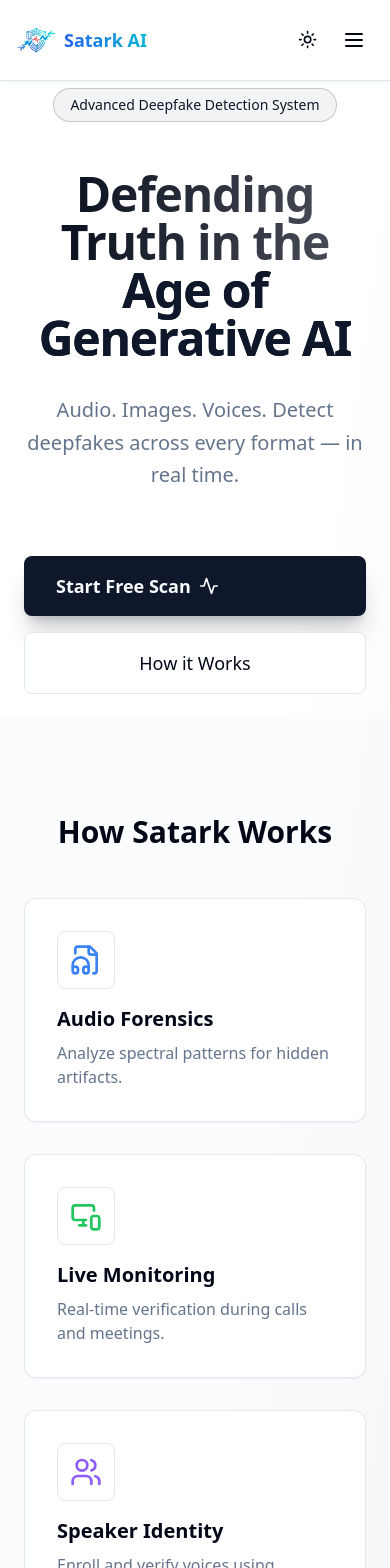
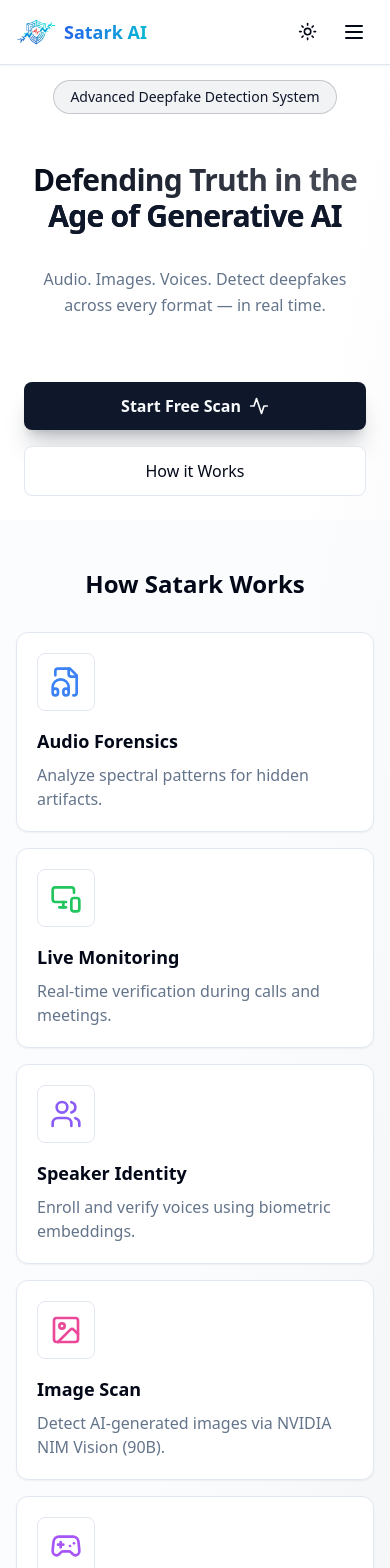
Before and after one commit to theunstopabble/Satark-AI, a React (Vite) app in the folder apps/web/: page / in a window 390 px wide. Shown: the top 1568 px of the page. Built offline with nearby package versions, Linux system fonts and the light colour scheme.

Commit message:
layout fix

```diff
--- a/apps/web/dev-dist/sw.js
+++ b/apps/web/dev-dist/sw.js
@@ -85,7 +85,7 @@
     "revision": "3ca0b8505b4bec776b69afdba2768812"
   }, {
     "url": "/index.html",
-    "revision": "0.c1uqicf539g"
+    "revision": "0.3789a22nuvc"
   }], {});
   workbox.cleanupOutdatedCaches();
   workbox.registerRoute(new workbox.NavigationRoute(workbox.createHandlerBoundToURL("/index.html"), {
--- a/apps/web/src/components/ImageUpload.tsx
+++ b/apps/web/src/components/ImageUpload.tsx
@@ -72,22 +72,22 @@
     <div className="space-y-8 animate-in fade-in duration-700">
       {/* Header */}
       <div className="text-center space-y-2">
-        <h1 className="text-4xl font-extrabold tracking-tight bg-clip-text text-transparent bg-gradient-to-r from-primary to-primary/60">
+        <h1 className="text-2xl sm:text-4xl font-extrabold tracking-tight bg-clip-text text-transparent bg-gradient-to-r from-primary to-primary/60">
           Image Analysis
         </h1>
-        <p className="text-muted-foreground text-lg">
+        <p className="text-muted-foreground text-sm sm:text-lg">
           Detect AI-generated or deepfake images with our vision model.
         </p>
       </div>
 
       {/* Upload Card */}
       <div className="bg-card border rounded-2xl shadow-xl overflow-hidden hover:shadow-2xl transition-shadow duration-300">
-        <div className="p-8 space-y-6">
+        <div className="p-4 sm:p-8 space-y-6">
           {/* Drop Zone */}
           <div
             onDrop={handleDrop}
             onDragOver={(e) => e.preventDefault()}
-            className="border-2 border-dashed border-muted rounded-xl p-8 text-center cursor-pointer hover:border-primary/50 transition-colors"
+            className="border-2 border-dashed border-muted rounded-xl p-5 sm:p-8 text-center cursor-pointer hover:border-primary/50 transition-colors"
             onClick={() => document.getElementById("image-input")?.click()}
           >
             {preview ? (
--- a/apps/web/src/components/LandingNavbar.tsx
+++ b/apps/web/src/components/LandingNavbar.tsx
@@ -68,7 +68,7 @@
   return (
     <nav className="fixed top-0 left-0 right-0 z-50 border-b bg-background/95 backdrop-blur-xl shadow-sm">
       <style>{mobileMenuStyles}</style>
-      <div className="max-w-7xl mx-auto px-4 md:px-6 h-20 flex items-center justify-between">
+      <div className="max-w-7xl mx-auto px-4 md:px-6 h-16 sm:h-20 flex items-center justify-between">
         <Link
           to="/"
           className="flex items-center gap-2 font-bold hover:opacity-80 transition-opacity"
--- a/apps/web/src/components/Navbar.tsx
+++ b/apps/web/src/components/Navbar.tsx
@@ -30,7 +30,7 @@
   return (
     <nav className="fixed top-0 left-0 right-0 z-50 border-b bg-background/95 backdrop-blur-xl supports-[backdrop-filter]:bg-background/60 shadow-sm transition-all duration-300">
       <style>{mobileMenuStyles}</style>
-      <div className="max-w-7xl mx-auto px-4 md:px-6 h-20 flex items-center justify-between">
+      <div className="max-w-7xl mx-auto px-4 md:px-6 h-16 sm:h-20 flex items-center justify-between">
         <Link
           to="/"
           className="flex items-center gap-2 font-bold text-2xl hover:opacity-80 transition-opacity"
--- a/apps/web/src/pages/Landing.tsx
+++ b/apps/web/src/pages/Landing.tsx
@@ -35,7 +35,7 @@
         .feature-card:hover { border-color: hsl(var(--primary) / 0.5); }
       `}</style>
 
-      <div className="min-h-screen bg-gradient-to-br from-background via-background to-primary/5 text-foreground flex flex-col pt-16">
+      <div className="min-h-screen bg-gradient-to-br from-background via-background to-primary/5 text-foreground flex flex-col pt-14 sm:pt-16">
         {/* Hero Section */}
         <main className="flex-1 flex flex-col items-center justify-center text-center p-6 relative overflow-hidden">
           <div className="absolute inset-0 -z-10 bg-[radial-gradient(ellipse_at_center,_var(--tw-gradient-stops))] from-primary/10 via-background to-background" />
@@ -44,26 +44,26 @@
             <div className="inline-block px-4 py-1.5 rounded-full border border-primary/20 bg-primary/5 text-primary text-sm font-medium mb-4">
               {t("landing.hero.badge")}
             </div>
-            <h1 className="text-5xl md:text-7xl font-extrabold tracking-tight text-transparent bg-clip-text bg-gradient-to-r from-foreground to-foreground/70">
+            <h1 className="text-3xl sm:text-5xl md:text-7xl font-extrabold tracking-tight text-transparent bg-clip-text bg-gradient-to-r from-foreground to-foreground/70">
               {t("landing.hero.headline1")} <br />
               <span className="text-primary">
                 {t("landing.hero.headline2")}
               </span>
             </h1>
-            <p className="text-xl text-muted-foreground max-w-2xl mx-auto leading-relaxed">
+            <p className="text-base sm:text-xl text-muted-foreground max-w-2xl mx-auto leading-relaxed">
               {t("landing.hero.subheading")}
             </p>
 
             <div className="flex flex-col sm:flex-row gap-4 justify-center pt-8">
               <Link
                 to="/dashboard"
-                className="px-8 py-4 bg-primary text-primary-foreground rounded-lg text-lg font-bold hover:scale-105 transition-transform shadow-xl shadow-primary/20 flex items-center gap-2"
+                className="px-6 sm:px-8 py-3 sm:py-4 bg-primary text-primary-foreground rounded-lg text-base sm:text-lg font-bold hover:scale-105 transition-transform shadow-xl shadow-primary/20 flex items-center justify-center gap-2"
               >
                 {t("landing.hero.cta1")} <Activity size={20} />
               </Link>
               <a
                 href="#features"
-                className="px-8 py-4 bg-card border hover:bg-muted text-foreground rounded-lg text-lg font-medium transition-colors"
+                className="px-6 sm:px-8 py-3 sm:py-4 bg-card border hover:bg-muted text-foreground rounded-lg text-base sm:text-lg font-medium transition-colors text-center"
               >
                 {t("landing.hero.cta2")}
               </a>
@@ -80,13 +80,13 @@
         </main>
 
         {/* Features Grid */}
-        <section id="features" className="py-24 bg-muted/30">
-          <div className="max-w-7xl mx-auto px-6">
-            <h2 className="text-3xl font-bold text-center mb-12 text-foreground">
+        <section id="features" className="py-12 sm:py-24 bg-muted/30">
+          <div className="max-w-7xl mx-auto px-4 sm:px-6">
+            <h2 className="text-2xl sm:text-3xl font-bold text-center mb-8 sm:mb-12 text-foreground">
               {t("landing.features.title")}
             </h2>
             {/* // grid cols: 4 → 3 (2 rows of 3) */}
-            <div className="grid md:grid-cols-3 gap-8">
+            <div className="grid grid-cols-1 sm:grid-cols-2 md:grid-cols-3 gap-4 sm:gap-8">
               {[
                 {
                   icon: <FileAudio className="text-blue-500" size={32} />,
@@ -123,12 +123,12 @@
               ].map((feature, i) => (
                 <div
                   key={i}
-                  className="feature-card p-8 bg-card rounded-xl border shadow-sm"
+                  className="feature-card p-5 sm:p-8 bg-card rounded-xl border shadow-sm"
                 >
                   <div className="mb-4 p-3 bg-background rounded-lg w-fit border">
                     {feature.icon}
                   </div>
-                  <h3 className="text-xl font-bold mb-2">{feature.title}</h3>
+                  <h3 className="text-lg sm:text-xl font-bold mb-2">{feature.title}</h3>
                   <p className="text-muted-foreground">{feature.desc}</p>
                 </div>
               ))}
@@ -147,26 +147,26 @@
               <Users className="text-primary" size={24} />
               {t("landing.trust.title")}
             </div>
-            <div className="flex gap-8 mt-2">
+            <div className="flex flex-wrap justify-center gap-6 sm:gap-8 mt-2 px-4">
               <div className="text-center">
-                <div className="text-3xl font-extrabold text-primary">
+                <div className="text-xl sm:text-3xl font-extrabold text-primary">
                   Wav2Vec2
                 </div>
-                <div className="text-sm text-muted-foreground">
+                <div className="text-xs sm:text-sm text-muted-foreground">
                   ML Model Powered
                 </div>
               </div>
               <div className="text-center">
-                <div className="text-3xl font-extrabold text-primary">
+                <div className="text-xl sm:text-3xl font-extrabold text-primary">
                   NVIDIA
                 </div>
-                <div className="text-sm text-muted-foreground">
+                <div className="text-xs sm:text-sm text-muted-foreground">
                   Vision AI Engine
                 </div>
               </div>
               <div className="text-center">
-                <div className="text-3xl font-extrabold text-primary">PWA</div>
-                <div className="text-sm text-muted-foreground">
+                <div className="text-xl sm:text-3xl font-extrabold text-primary">PWA</div>
+                <div className="text-xs sm:text-sm text-muted-foreground">
                   Offline Ready
                 </div>
               </div>
```
Also changed, not shown: apps/web/src/AuthenticatedShell.tsx (+7 -7 lines), apps/web/src/components/AudioUpload.tsx (+10 -10 lines).
